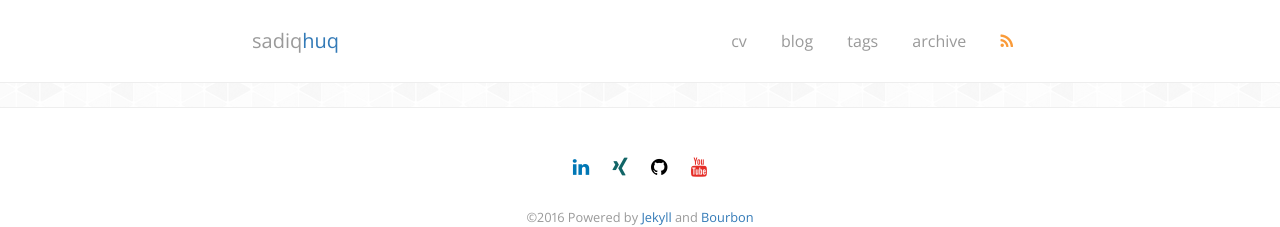
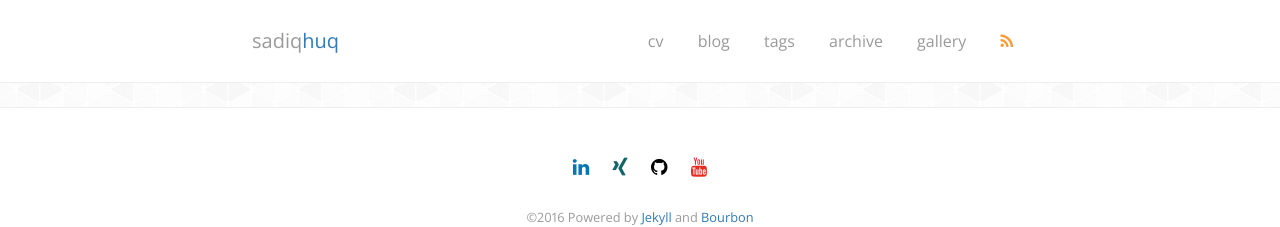
Before and after one commit to sadiqhuq/sadiqhuq.github.io, a Jekyll site: the page built from blog/index.html, in a window 1280 px wide. Shown: the top 227 px of the page. Built offline with Jekyll 4.4.1, drawn with Linux system fonts in a browser that asks for light colours; nearby versions of some CDN libraries; the list of posts is cut into pages by our own code.

Commit message:
Gallery skeleton

```diff
--- a/_includes/header.html
+++ b/_includes/header.html
@@ -21,6 +21,7 @@
         <li><a href="{{site.baseurl}}/blog/">Blog</a></li>
         <li><a href="{{site.baseurl}}/tags/">tags</a></li>
         <li><a href="{{site.baseurl}}/archive/">archive</a></li>
+        <li><a href="{{site.baseurl}}/gallery/">gallery</a></li>
         <li><a href="{{ "/feed.xml" | prepend: site.baseurl }}" target="_blank"><i class="fa fa-rss" style="color:#FA9B39;"></i></a></li>
 <!--
         <li><a href="{{ "/feed.xml" | prepend: site.baseurl }}" target="_blank"><i class="icon icon-feed"></i></a></li>
--- /dev/null
+++ b/_scss/custom/gallery.scss
@@ -0,0 +1,4 @@
+.gallery{
+
+
+}
--- a/css/main.scss
+++ b/css/main.scss
@@ -7,8 +7,9 @@
 
 /* OVERRIDE */
 
-// Tags
+// Custom SCSS
 @import "custom/tags";
+@import "custom/gallery";
 
 // Job DE
 .jobde {
```
Also changed, not shown: gallery.html (added, +7 -0 lines).
